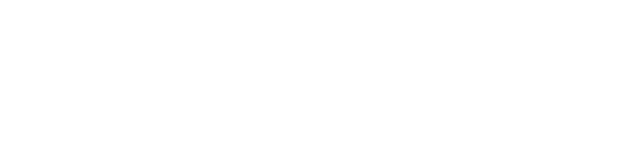
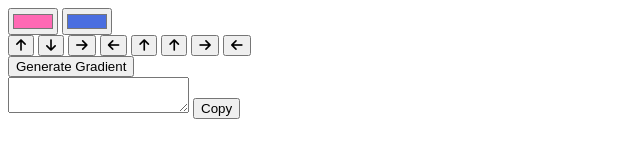
Before and after one commit to Seb-RM/Javascript_Html_Css-Gradient-Generator, a plain HTML site: page index.html in a window 1280 px wide. Shown: the whole page, without its empty margins (0-640 px from the left). Drawn offline with Linux system fonts and the light colour scheme.

Commit message:
estructura html

```diff
--- a/index.html
+++ b/index.html
@@ -3,9 +3,50 @@
 <head>
     <meta charset="UTF-8">
     <meta name="viewport" content="width=device-width, initial-scale=1.0">
-    <title>Document</title>
+    <title>Gradient Generator</title>
+    <link rel="stylesheet" href="https://cdnjs.cloudflare.com/ajax/libs/font-awesome/6.7.2/css/all.min.css"
+        integrity="sha512-Evv84Mr4kqVGRNSgIGL/F/aIDqQb7xQ2vcrdIwxfjThSH8CSR7PBEakCr51Ck+w+/U6swU2Im1vVX0SVk9ABhg=="
+        crossorigin="anonymous" referrerpolicy="no-referrer" />
+    <link rel="stylesheet" href="style.css">
 </head>
 <body>
-
+    <div class="container">
+        <div class="colors">
+            <input type="color" id="color-a" value="#ff69b4">
+            <input type="color" id="color-a" value="#4a6ee0">
+        </div>
+        <div class="buttons">
+            <button onclick="setDirection('to top', this)">
+                <i class="fas fa-arrow-up"></i>
+            </button>
+            <button class="active" onclick="setDirection('to bottom', this)">
+                <i class="fas fa-arrow-down"></i>
+            </button>
+            <button onclick="setDirection('to right', this)">
+                <i class="fas fa-arrow-right"></i>
+            </button>
+            <button onclick="setDirection('to left', this)">
+                <i class="fas fa-arrow-left"></i>
+            </button>
+            <button class="rotate-icon" onclick="setDirection('to top right', this)">
+                <i class="fas fa-arrow-up"></i>
+            </button>
+            <button class="rotate-icon" onclick="setDirection('to top left', this)">
+                <i class="fas fa-arrow-up"></i>
+            </button>
+            <button class="rotate-icon" onclick="setDirection('to bottom right', this)">
+                <i class="fas fa-arrow-right"></i>
+            </button>
+            <button class="rotate-icon" onclick="setDirection('to bottom left', this)">
+                <i class="fas fa-arrow-left"></i>
+            </button>
+        </div>
+        <button id="submit" onclick="generateGradient()">Generate Gradient</button>
+        <div class="output">
+            <textarea id="code" rows="2"></textarea>
+            <button id="copy" onclick="copyCode()">Copy</button>
+        </div>
+    </div>
+    <script src="script.js"></script>
 </body>
 </html>
```
